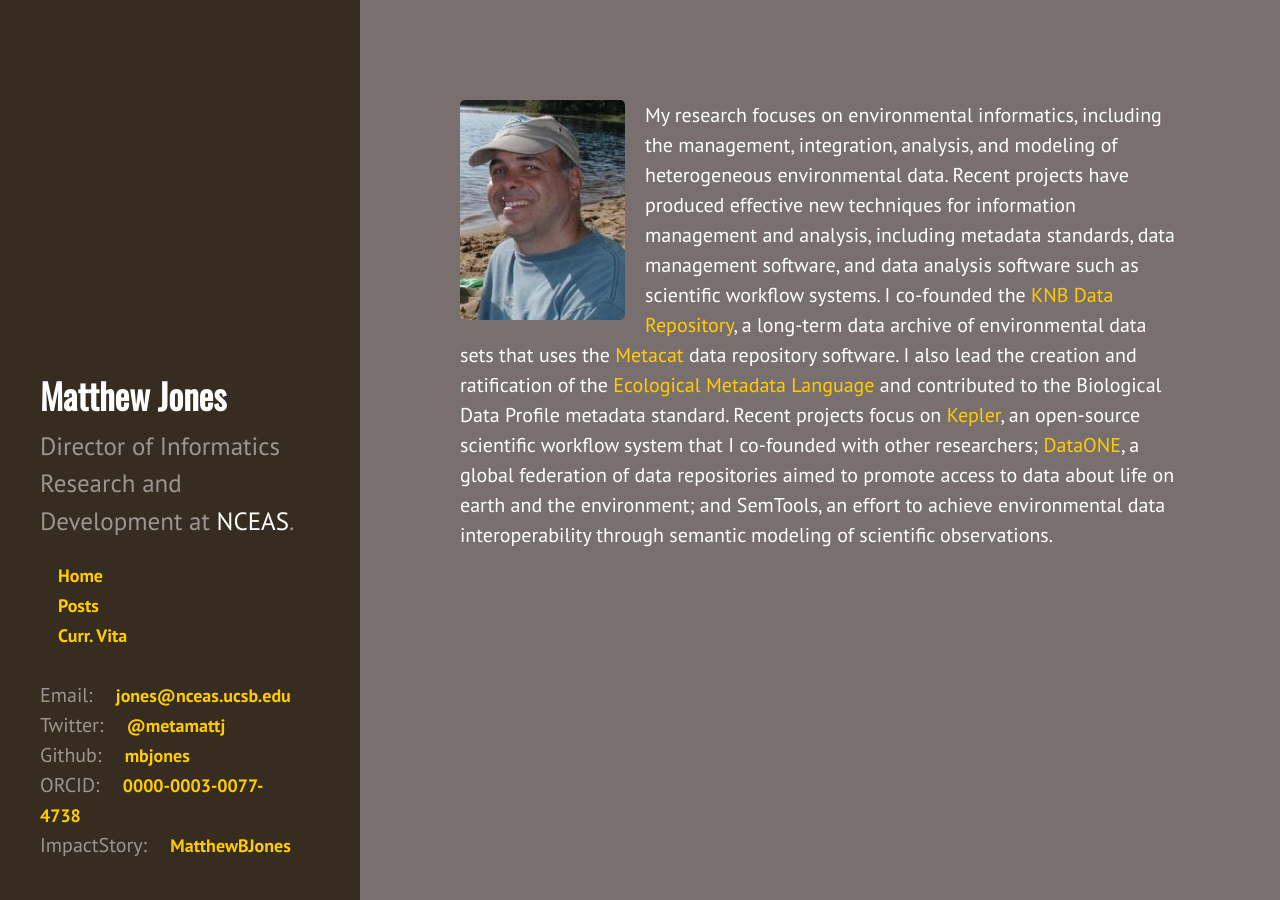
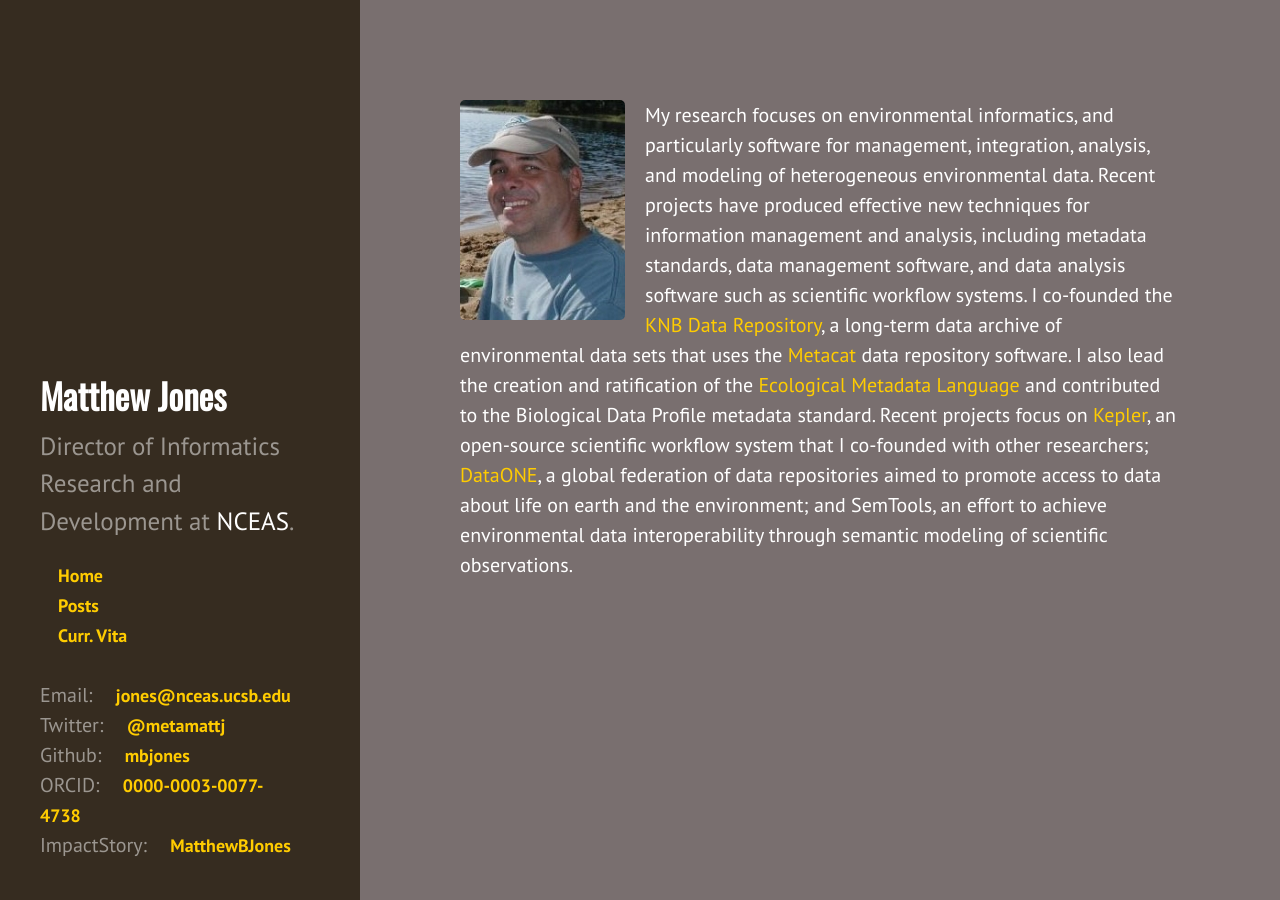
Before and after one commit to mbjones/mbjones.github.io, a Jekyll site: the page built from index.md, in a window 1280 px wide. Built offline with Jekyll 4.4.1, drawn with Linux system fonts in a browser that asks for light colours; Markdown is read by kramdown in place of the engine named in the settings.

Commit message:
Slight wording change to indicate software focus.

```diff
--- a/index.md
+++ b/index.md
@@ -1,8 +1,9 @@
 ---
 layout: default
 title: About
+published: true
 ---
 
 <img src="{{ site.url }}/images/jones-portrait-2009.jpg" class="justify_left" />
 
-My research focuses on environmental informatics, including the management, integration, analysis, and modeling of heterogeneous environmental data.  Recent projects have produced effective new techniques for information management and analysis, including metadata standards, data management software, and data analysis software such as scientific workflow systems. I co-founded the [KNB Data Repository](https://knb.ecoinformatics.org), a long-term data archive of environmental data sets that uses the [Metacat](http://knb.ecoinformatics.org/software/metacat) data repository software. I also lead the creation and ratification of the [Ecological Metadata Language](http://knb.ecoinformatics.org/software/eml) and contributed to the Biological Data Profile metadata standard.   Recent projects focus on [Kepler](https://kepler-project.org), an open-source scientific workflow system that I co-founded with other researchers; [DataONE](http://dataone.org), a global federation of data repositories aimed to promote access to data about life on earth and the environment; and SemTools, an effort to achieve environmental data interoperability through semantic modeling of scientific observations.
+My research focuses on environmental informatics, and particularly software for management, integration, analysis, and modeling of heterogeneous environmental data.  Recent projects have produced effective new techniques for information management and analysis, including metadata standards, data management software, and data analysis software such as scientific workflow systems. I co-founded the [KNB Data Repository](https://knb.ecoinformatics.org), a long-term data archive of environmental data sets that uses the [Metacat](http://knb.ecoinformatics.org/software/metacat) data repository software. I also lead the creation and ratification of the [Ecological Metadata Language](http://knb.ecoinformatics.org/software/eml) and contributed to the Biological Data Profile metadata standard.   Recent projects focus on [Kepler](https://kepler-project.org), an open-source scientific workflow system that I co-founded with other researchers; [DataONE](http://dataone.org), a global federation of data repositories aimed to promote access to data about life on earth and the environment; and SemTools, an effort to achieve environmental data interoperability through semantic modeling of scientific observations.
```
